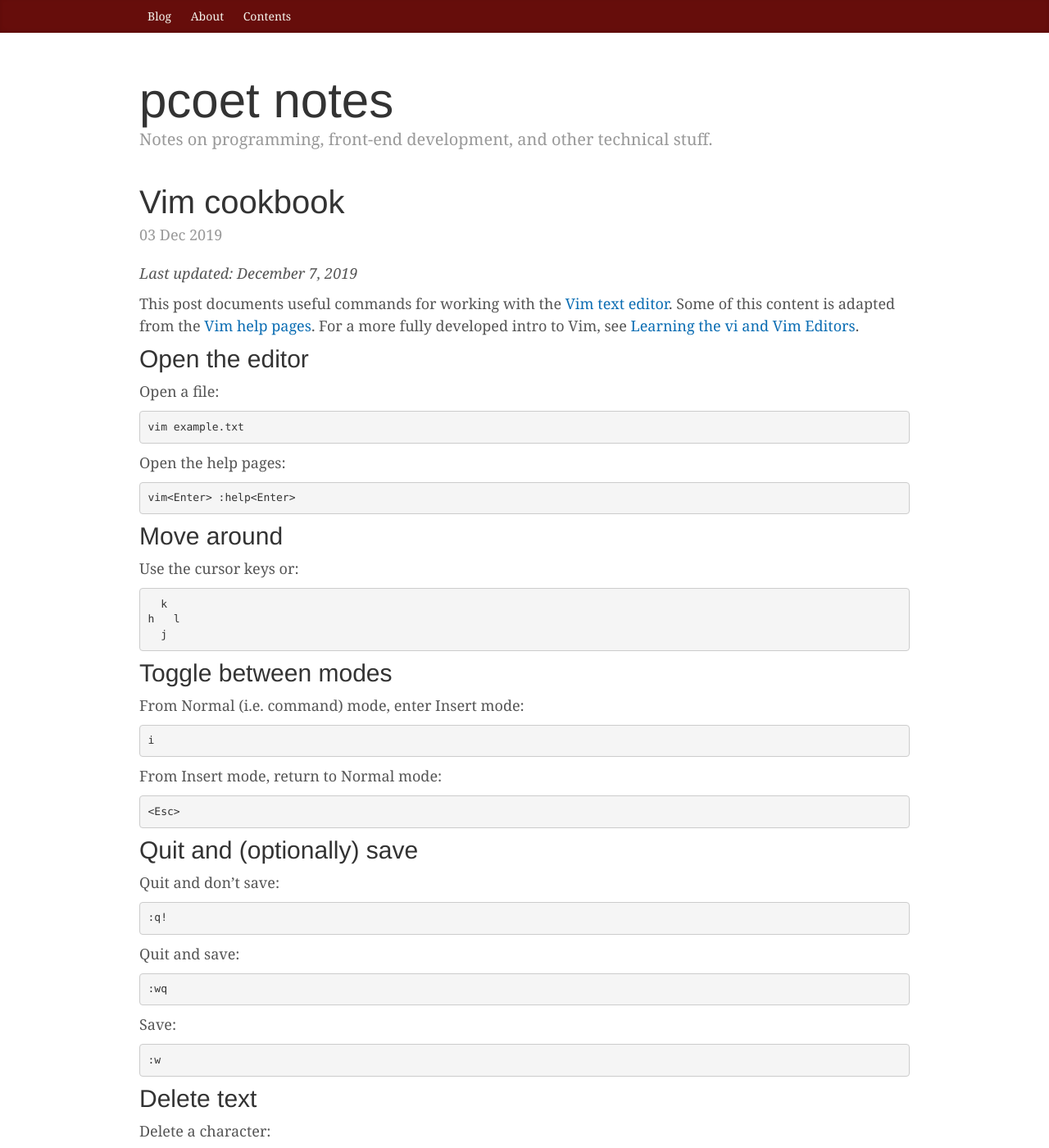
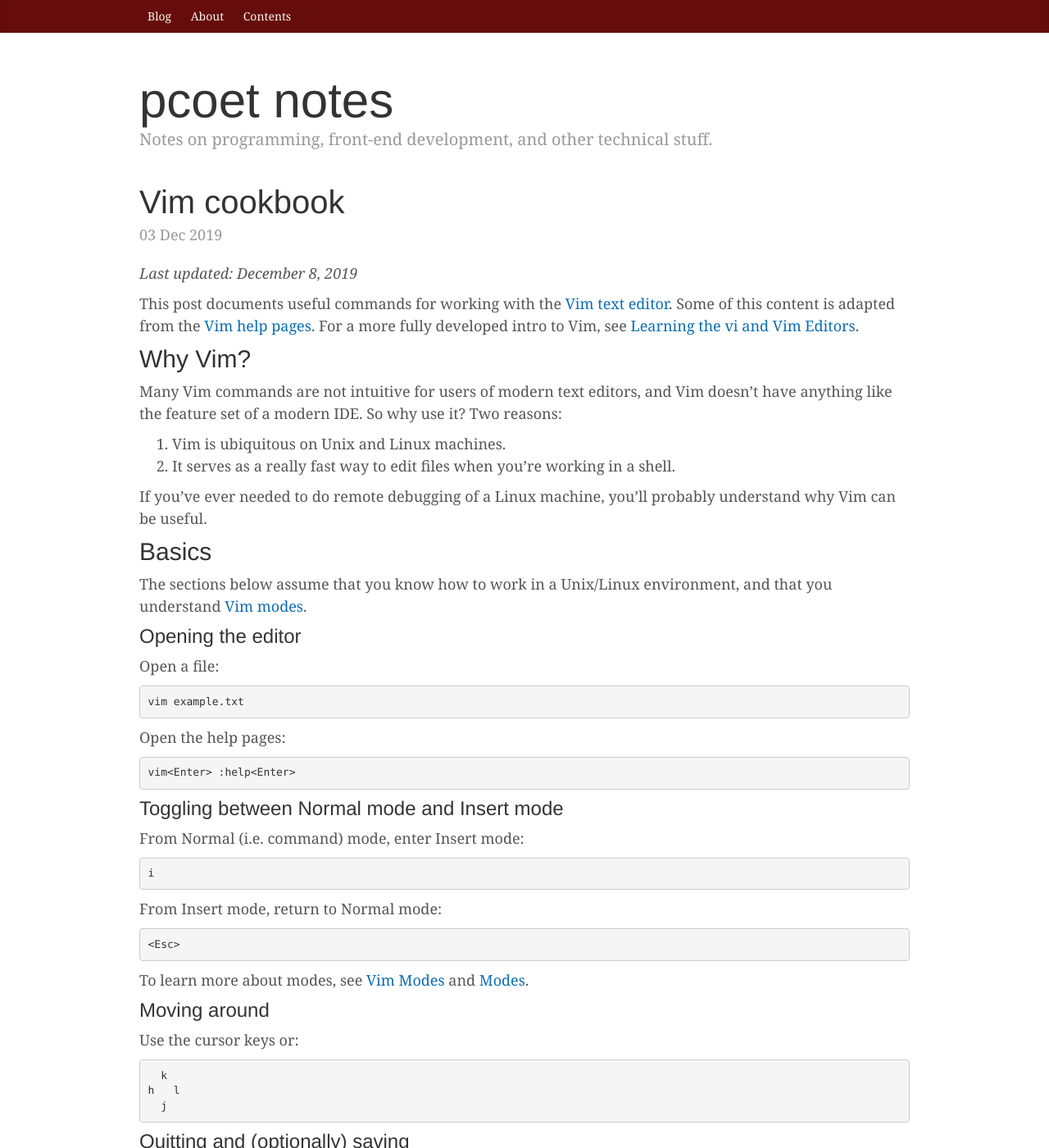
Before and after one commit to pcoet/pcoet.github.io, a Jekyll site: the page built from _posts/2019-12-03-vim-cookbook.md, in a window 1280 px wide and 1400 px high. Shown: the whole window at 82% size. Built offline with Jekyll 4.4.1, drawn with Linux system fonts in a browser that asks for light colours; some of the changed text lies outside the part shown.

Commit message:
updated python and vim posts

```diff
--- a/_posts/2019-12-03-vim-cookbook.md
+++ b/_posts/2019-12-03-vim-cookbook.md
@@ -3,11 +3,24 @@
 category: Unix/Linux
 ---
 
-*Last updated: December 7, 2019*
+*Last updated: December 8, 2019*
 
 This post documents useful commands for working with the [Vim text editor](https://www.vim.org/). Some of this content is adapted from the [Vim help pages](https://vimhelp.org/). For a more fully developed intro to Vim, see [Learning the vi and Vim Editors](http://shop.oreilly.com/product/9780596529833.do).
 
-## Open the editor
+## Why Vim?
+
+Many Vim commands are not intuitive for users of modern text editors, and Vim doesn't have anything like the feature set of a modern IDE. So why use it? Two reasons:
+
+  1. Vim is ubiquitous on Unix and Linux machines.
+  1. It serves as a really fast way to edit files when you're working in a shell.
+
+If you've ever needed to do remote debugging of a Linux machine, you'll probably understand why Vim can be useful.
+
+## Basics
+
+The sections below assume that you know how to work in a Unix/Linux environment, and that you understand [Vim modes](http://vimdoc.sourceforge.net/htmldoc/intro.html#vim-modes-intro).
+
+### Opening the editor
 
 Open a file:
 
@@ -18,15 +31,7 @@
 
     vim<Enter> :help<Enter>
 
-## Move around
-
-Use the cursor keys or:
-
-      k
-    h   l
-      j
-
-## Toggle between modes
+### Toggling between Normal mode and Insert mode
 
 From Normal (i.e. command) mode, enter Insert mode:
 
@@ -36,7 +41,17 @@
 
     <Esc>
 
-## Quit and (optionally) save
+To learn more about modes, see [Vim Modes](https://guide.freecodecamp.org/vim/modes/) and [Modes](https://en.wikibooks.org/wiki/Learning_the_vi_Editor/Vim/Modes).
+
+### Moving around
+
+Use the cursor keys or:
+
+      k
+    h   l
+      j
+
+### Quitting and (optionally) saving
 
 Quit and don't save:
 
@@ -50,7 +65,7 @@
 
     :w
 
-## Delete text
+### Deleting text
 
 Delete a character:
 
@@ -86,7 +101,11 @@
 
      p
 
-## Add config
+## Config
+
+There are some pretty creative ways to configure Vim, if you want to use it for serious software development. The first thing to know is [where to find your .vimrc file](https://stackoverflow.com/questions/10921441/where-is-my-vimrc-file).
+
+### Adding config
 
 Create (or open) your **.vimrc**:
 
```
Also changed, not shown: other parts of _posts/2019-12-03-vim-cookbook.md (+1 -1 lines), _posts/2019-12-01-py-quickstart.md (+10 -10 lines), _posts/parsing.md (added, +17 -0 lines), README.md, _posts/create-py-cli.md (deleted).
